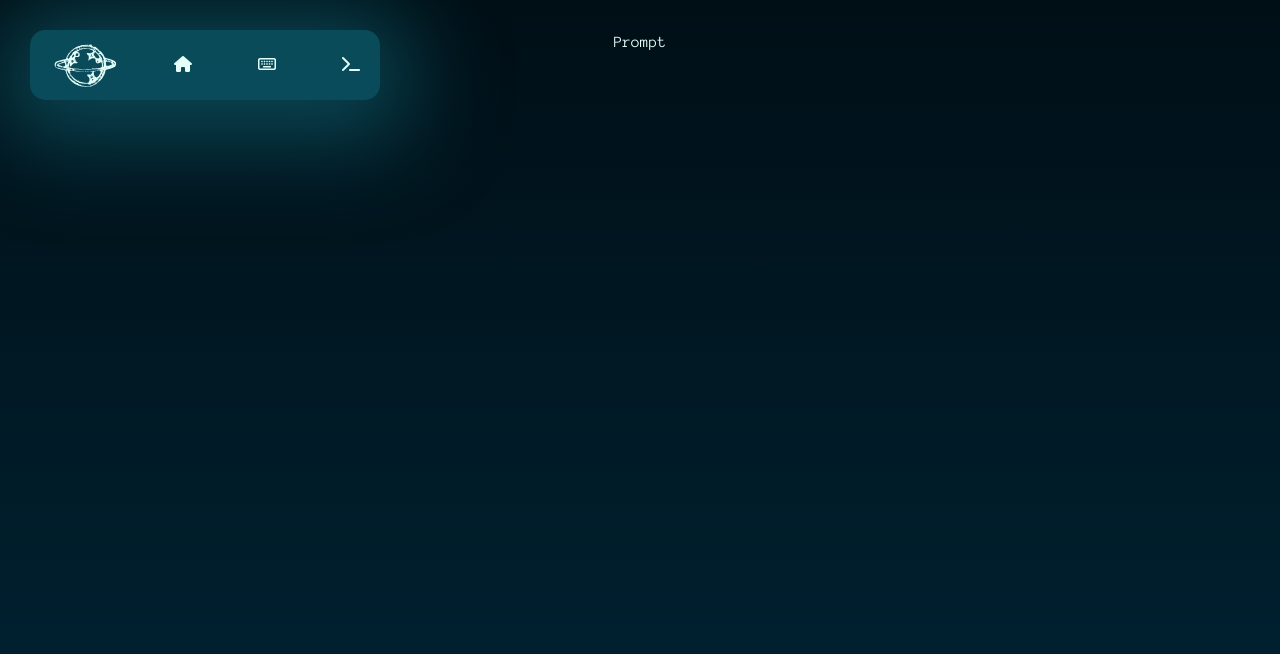
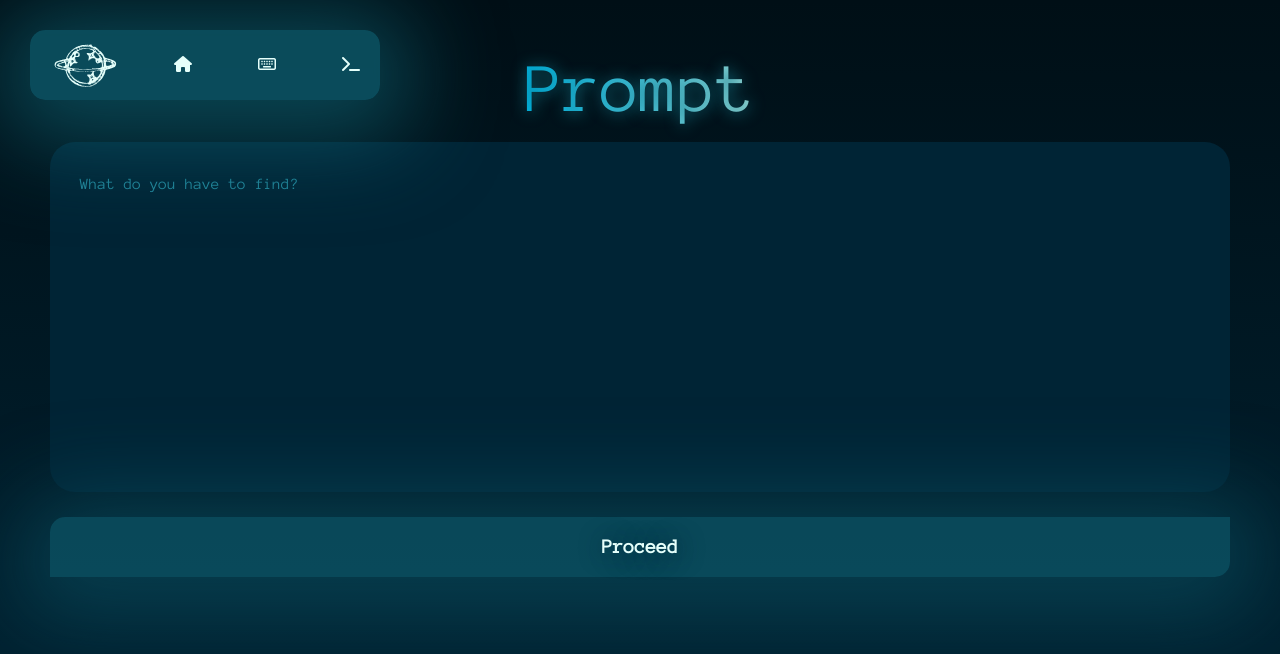
Before and after one commit to adhnanshereef/stem, a Next.js app: page /prompt in a window 1280 px wide. Shown: the top 654 px of the page. Built offline with nearby package versions, Linux system fonts and the light colour scheme.

Commit message:
Prompt page designed

```diff
--- a/app/globals.css
+++ b/app/globals.css
@@ -8,8 +8,9 @@
   --text: #e5fffb;
   --text-hover: rgb(34, 133, 153);
   --background: #000f16;
-  --primary: #03cad1;
-  --shadow: #00d8c6;
+  --primary: #002435;
+  --secondary: #003449;
+  --shadow: rgba(18, 116, 135, 0.4);
 }
 
 /* Font */
@@ -17,6 +18,30 @@
   font-family: "Anonymous_Pro";
   src: url("/fonts/Anonymous_Pro/AnonymousPro-Regular.ttf") format("truetype");
 }
+
+
+/* ScrollBar -start */
+html {
+  scroll-behavior: smooth;
+  scrollbar-width: thin;
+  scrollbar-color: var(--text-hover) transparent;
+  border-radius: 15px;
+}
+
+html::-webkit-scrollbar {
+  width: 5px;
+  border-radius: 15px;
+}
+
+html::-webkit-scrollbar-thumb {
+  background: var(--text-hover);
+  border-radius: 15px;
+}
+
+html::-webkit-scrollbar-thumb:hover {
+  background: var(--secondary);
+}
+/* ScrollBar --end */
 
 
 /* Basic settings for all elements */
@@ -43,7 +68,7 @@ button {
   border-end-end-radius: 15px;
   border-start-start-radius: 15px;
   background: rgba(18, 116, 135, 0.5);
-  box-shadow: 0px 10px 90px 30px rgba(18, 116, 135, 0.4);
+  box-shadow: 0px 10px 90px 30px var(--shadow);
   padding: 15px 35px;
   text-shadow: 2px 2px 25px var(--primary);
   font-size: 20px;
@@ -51,6 +76,21 @@ button {
 }
 button:hover {
   background: rgba(18, 115, 135, 0.644);
+}
+
+textarea{
+  background: var(--primary);
+  border-radius: 25px;
+  resize: none;
+  padding: 30px;
+}
+
+textarea::placeholder{
+  color: var(--text-hover);
+}
+
+textarea:focus{
+  background: var(--secondary);
 }
 
 .button-a {
@@ -137,6 +177,16 @@ header {
   transform: scale(1.2);
 }
 
+@media screen and (max-width: 991.5px) {
+  .nav{
+    top: auto;
+    bottom: 10px;
+    left: 50%;
+    transform: translateX(-50%);
+  }
+}
+
+
 /* Nav End */
 
 .stem-logo {
--- a/app/prompt/page.tsx
+++ b/app/prompt/page.tsx
@@ -1,11 +1,15 @@
-import Image from "next/image";
-import Link from "next/link";
-// import styles from "./home.module.css";
+import styles from "./prompt.module.css";
 
 export default function Prompt() {
   return (
-    <header>
-      <h1>Prompt</h1>
+    <header className={styles.header}>
+      <h1 className={styles.heading}>Prompt</h1>
+      <textarea
+        name="prompts"
+        id="prompts"
+        placeholder="What do you have to find?"
+      ></textarea>
+      <button>Proceed</button>
     </header>
   );
 }
--- /dev/null
+++ b/app/prompt/prompt.module.css
@@ -0,0 +1,23 @@
+.header{
+    width: 100%;
+    padding: 37px 50px;
+}
+
+.heading{
+    font-size: 70px;
+    text-shadow: 1px 1px 15px rgba(18, 116, 135, 1);
+    background: linear-gradient(89.97deg, #00b5e2 1.84%, #99d6d1 102.67%);
+    background-clip: text;
+    -webkit-background-clip: text;
+    -webkit-text-fill-color: transparent;
+}
+
+.header textarea{
+    width: 100%;
+    height: 350px;
+}
+
+.header button{
+    margin-top: 25px;
+    width: 100%;
+}
```
